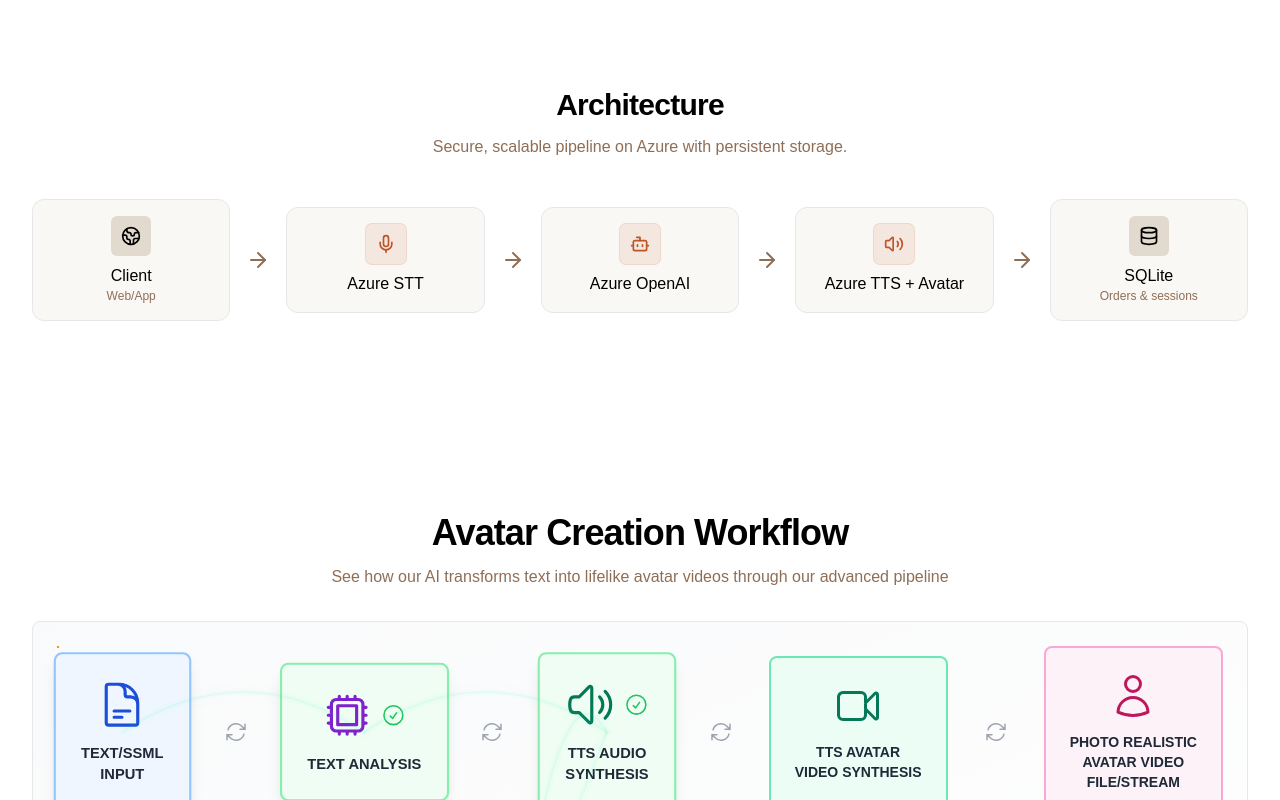
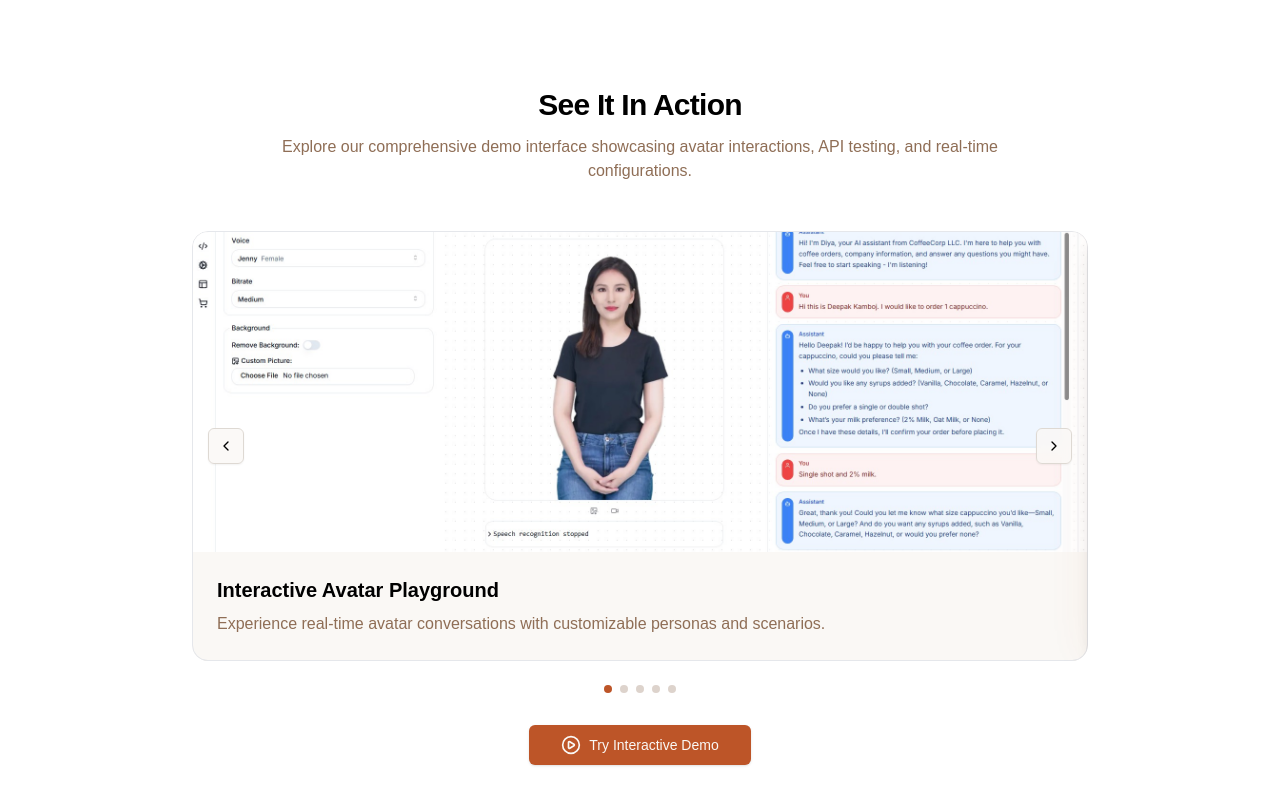
Before and after one commit to deepakkamboj/avatar-demo-website, a Next.js app: page / in a window 1280 px wide. Shown: the part 3260-4060 px from the top of the page. Built offline with nearby package versions, Linux system fonts and the light colour scheme.

Commit message:
Update page.tsx

```diff
--- a/src/app/page.tsx
+++ b/src/app/page.tsx
@@ -23,11 +23,155 @@
   Mail,
   Quote,
   Star,
+  PlayCircle,
+  ChevronLeft,
+  ChevronRight,
 } from "lucide-react";
+import Image from "next/image";
+import { useState } from "react";
 import { Button } from "@/components/ui/button";
 import { WorkflowAvatarPipeline } from "@/components/workflow";
 import { SequenceDiagram } from "@/components/sequence-diagram";
 import { useDemoDialog } from "@/contexts/demo-context";
+
+const demoSlides = [
+  {
+    id: "playground",
+    image: "/demo/playground.jpg",
+    title: "Interactive Avatar Playground",
+    description:
+      "Experience real-time avatar conversations with customizable personas and scenarios.",
+    featured: true,
+  },
+  {
+    id: "apitesting",
+    image: "/demo/apitesting.jpg",
+    title: "API Testing Hub",
+    description:
+      "Comprehensive API endpoint testing with real-time response monitoring.",
+  },
+  {
+    id: "modelsplayground",
+    image: "/demo/modelsplayground.jpg",
+    title: "AI Models Playground",
+    description:
+      "Test and compare different AI models with various parameters and configurations.",
+  },
+  {
+    id: "orderfrontend",
+    image: "/demo/orderfrontend.jpg",
+    title: "Customer Order Experience",
+    description:
+      "Streamlined ordering interface with avatar-guided customer interactions.",
+  },
+  {
+    id: "settings",
+    image: "/demo/settings.jpg",
+    title: "Advanced Configuration",
+    description:
+      "Fine-tune avatar behaviors, responses, and integration settings.",
+  },
+];
+
+interface DemoCarouselProps {
+  onDemoClick: () => void;
+}
+
+function DemoCarousel({ onDemoClick }: DemoCarouselProps) {
+  const [currentSlide, setCurrentSlide] = useState(0);
+
+  const nextSlide = () => {
+    setCurrentSlide((prev) => (prev + 1) % demoSlides.length);
+  };
+
+  const prevSlide = () => {
+    setCurrentSlide(
+      (prev) => (prev - 1 + demoSlides.length) % demoSlides.length
+    );
+  };
+
+  const goToSlide = (index: number) => {
+    setCurrentSlide(index);
+  };
+
+  return (
+    <div className="mt-12">
+      {/* Main Carousel */}
+      <div className="relative max-w-4xl mx-auto">
+        <div className="relative overflow-hidden rounded-2xl">
+          <div
+            className="flex transition-transform duration-500 ease-in-out"
+            style={{ transform: `translateX(-${currentSlide * 100}%)` }}
+          >
+            {demoSlides.map((slide, index) => (
+              <div key={slide.id} className="w-full flex-shrink-0">
+                <div className="relative group">
+                  <div className="absolute inset-0 bg-gradient-to-r from-primary/20 to-accent/20 rounded-2xl blur-xl opacity-30 group-hover:opacity-50 transition-opacity" />
+                  <div className="relative rounded-2xl border bg-card overflow-hidden shadow-lg">
+                    <Image
+                      src={slide.image}
+                      alt={slide.title}
+                      width={800}
+                      height={500}
+                      className="w-full h-64 md:h-80 object-cover"
+                    />
+                    <div className="p-6">
+                      <h3 className="text-xl font-semibold mb-2">
+                        {slide.title}
+                      </h3>
+                      <p className="text-muted-foreground">
+                        {slide.description}
+                      </p>
+                    </div>
+                  </div>
+                </div>
+              </div>
+            ))}
+          </div>
+        </div>
+
+        {/* Navigation Arrows */}
+        <Button
+          variant="outline"
+          size="icon"
+          className="absolute left-4 top-1/2 -translate-y-1/2 z-10 bg-background/80 backdrop-blur-sm"
+          onClick={prevSlide}
+        >
+          <ChevronLeft className="h-4 w-4" />
+        </Button>
+        <Button
+          variant="outline"
+          size="icon"
+          className="absolute right-4 top-1/2 -translate-y-1/2 z-10 bg-background/80 backdrop-blur-sm"
+          onClick={nextSlide}
+        >
+          <ChevronRight className="h-4 w-4" />
+        </Button>
+      </div>
+
+      {/* Dots Indicator */}
+      <div className="flex justify-center gap-2 mt-6">
+        {demoSlides.map((_, index) => (
+          <button
+            key={index}
+            className={`w-2 h-2 rounded-full transition-colors ${
+              index === currentSlide ? "bg-primary" : "bg-muted-foreground/30"
+            }`}
+            onClick={() => goToSlide(index)}
+          />
+        ))}
+      </div>
+
+      {/* Call to Action */}
+      <div className="text-center mt-8">
+        <Button size="lg" onClick={onDemoClick} className="gap-2">
+          <PlayCircle className="h-5 w-5" />
+          Try Interactive Demo
+        </Button>
+      </div>
+    </div>
+  );
+}
 
 export default function Home() {
   const { openDemo } = useDemoDialog();
@@ -314,6 +458,21 @@
         </div>
       </section>
 
+      {/* Demo Screenshots */}
+      <section id="demo-screenshots" className="container py-16 md:py-24">
+        <div className="mx-auto max-w-3xl text-center">
+          <h2 className="text-3xl font-extrabold tracking-tight">
+            See It In Action
+          </h2>
+          <p className="mt-3 text-muted-foreground">
+            Explore our comprehensive demo interface showcasing avatar
+            interactions, API testing, and real-time configurations.
+          </p>
+        </div>
+
+        <DemoCarousel onDemoClick={openDemo} />
+      </section>
+
       {/* Architecture */}
       <section id="architecture" className="container py-16 md:py-24">
         <div className="mx-auto max-w-3xl text-center">
@@ -596,7 +755,7 @@
                   <div className="relative">
                     <div className="w-24 h-24 rounded-full overflow-hidden border-2 border-primary/20 bg-gradient-to-br from-primary/5 to-accent/5 p-1">
                       <img
-                        src="/aur.png"
+                        src="/user/aurelie.png"
                         alt="Aurelie Saada"
                         className="w-full h-full object-cover rounded-full"
                       />
```
